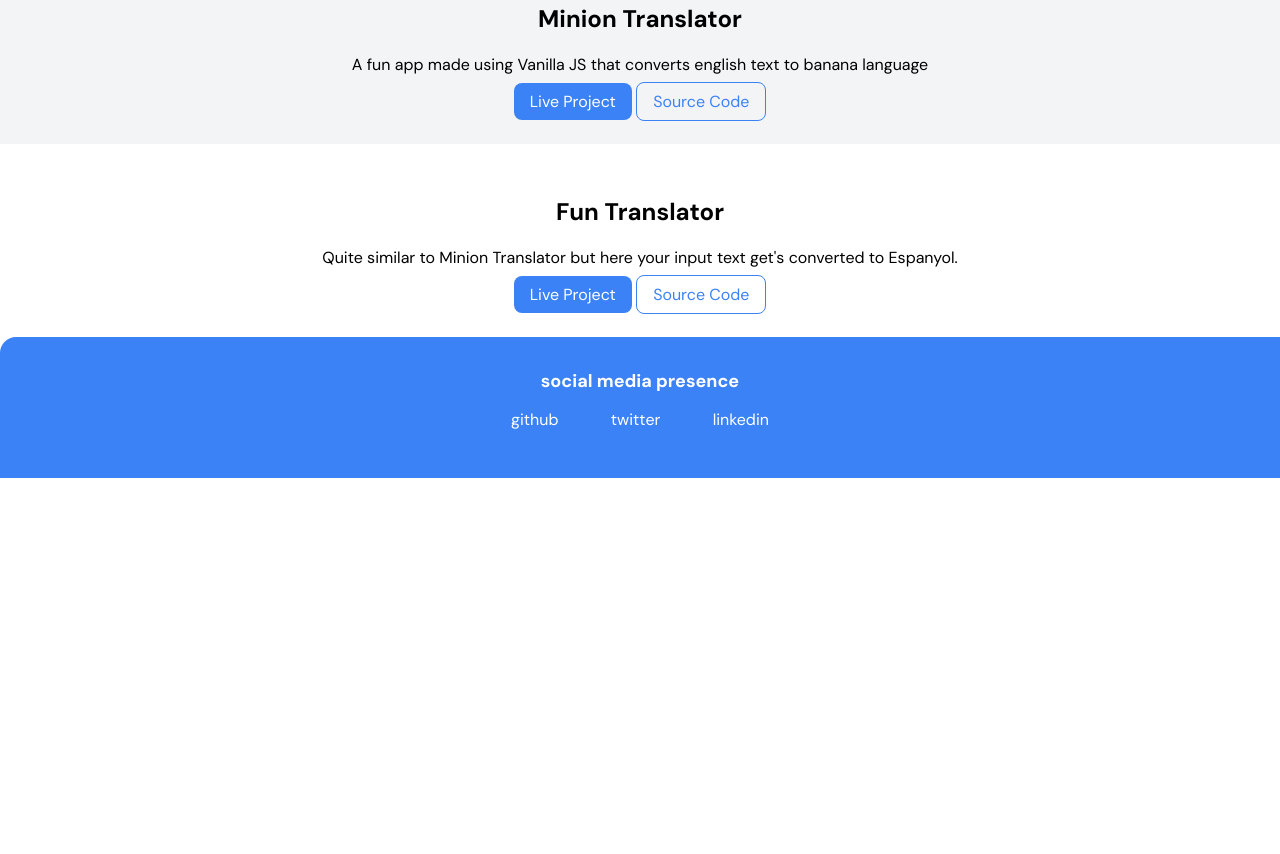
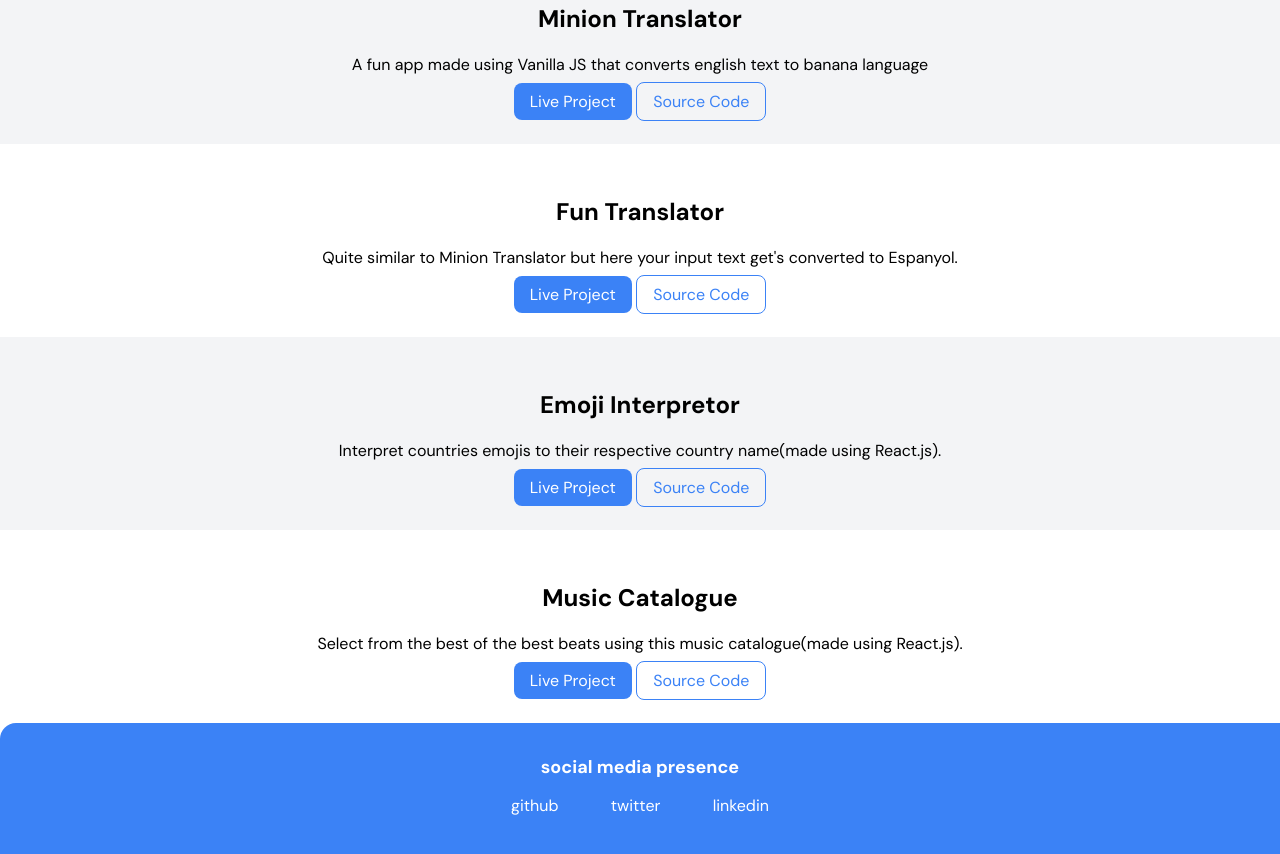
Before and after one commit to computeronaldo/neogcamp-session-3, a plain HTML site: page projects.html in a window 1280 px wide. Shown: the part 706-1560 px from the top of the page. Before the commit the page ends 1184 px from the top, so only its background shows below. Drawn offline with Linux system fonts and the light colour scheme.

Commit message:
added new projects to projects page

```diff
--- a/projects.html
+++ b/projects.html
@@ -62,6 +62,23 @@
         </div>
     </section>
 
+    <section class="section ow">
+        <div class="container container-center">
+            <h1>Emoji Interpretor</h1>
+            <p>Interpret countries emojis to their respective country name(made using React.js).</p>
+            <a class="link link-primary" href="https://illustrious-dango-335d87.netlify.app/">Live Project</a>
+            <a class="link link-secondary" href="https://github.com/computeronaldo/Emoji-Interpretor">Source Code</a>
+        </div>
+    </section>
+
+    <section class="section">
+        <div class="container container-center">
+            <h1>Music Catalogue</h1>
+            <p>Select from the best of the best beats using this music catalogue(made using React.js).</p>
+            <a class="link link-primary" href="https://snazzy-toffee-f043a9.netlify.app/">Live Project</a>
+            <a class="link link-secondary" href="https://github.com/computeronaldo/music-catalogue-react">Source Code</a>
+        </div>
+    </section>
     <footer class="footer container">
         <div class="footer-header">
             social media presence
```
